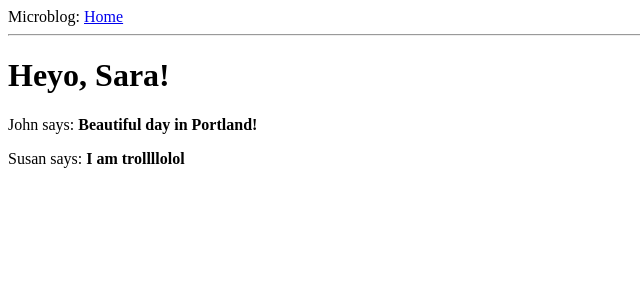
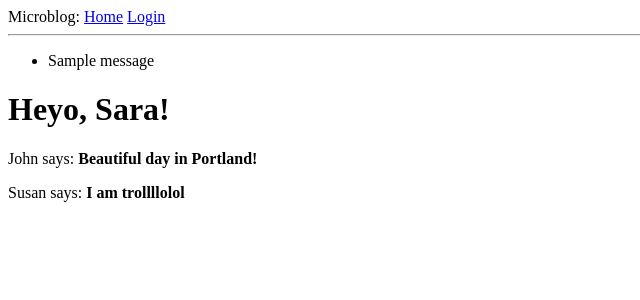
Before and after one commit to SaraClements/learn-flask, a Flask app: page / in a window 1280 px wide. Shown: the top 300 px of the page, without its empty margins (0-640 px from the left). Run offline with Flask 2, Linux system fonts and the light colour scheme; one stand-in notice (Sample message) is shown.

Commit message:
created login form

```diff
--- a/app/routes.py
+++ b/app/routes.py
@@ -1,5 +1,6 @@
-from flask import render_template
+from flask import render_template, flash, redirect
 from app import app
+from app.forms import LoginForm
 
 @app.route('/')
 @app.route('/index')
@@ -16,3 +17,12 @@ def index():
 		}
 	]
 	return render_template('index.html', title='Home', user=user, posts=posts)
+
+@app.route('/login', methods=['GET', 'POST'])
+def login():
+	form = LoginForm()
+	if form.validate_on_submit():
+		flash('Login requested for user {}, remember_me={}'.format(
+			form.username.data, form.remember_me.data))
+		return redirect('/index')
+	return render_template('login.html', title='Sign In', form=form)
--- a/app/templates/base.html
+++ b/app/templates/base.html
@@ -7,8 +7,21 @@
 		{% endif %}
 	</head>
 	<body>
-		<div>Microblog: <a href="/index">Home</a></div>
+		<div>
+			Microblog:
+			<a href="/index">Home</a>
+			<a href="/login">Login</a>
+		</div>
 		<hr>
+		{% with messages = get_flashed_messages() %}
+		{% if messages %}
+		<ul>
+			{% for message in messages %}
+			<li>{{ message }}</li>
+			{% endfor %}
+		</ul>
+		{% endif %}
+		{% endwith %}
 		{% block content %}{% endblock %}
 	</body>
 </html>
```
Also changed, not shown: 1 other file.
